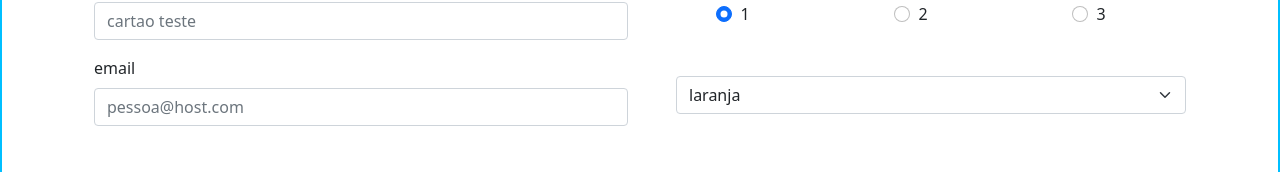
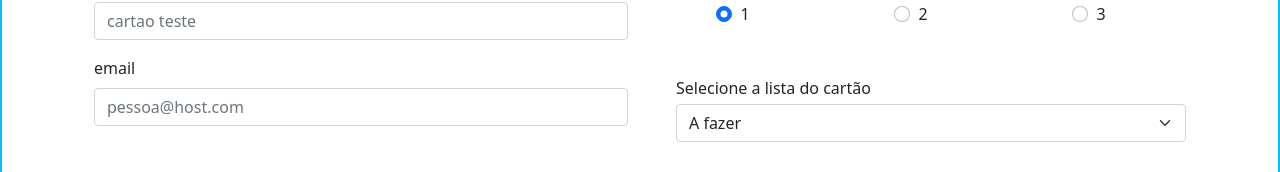
Before and after one commit to ellsonmendesyt/slideworks, a React (Create React App) app: page / in a window 1280 px wide. Shown: the part 153-325 px from the top of the page. Built offline with nearby package versions, Linux system fonts and the light colour scheme; no server answers.

Commit message:
ja poe labels nos cartoes e escolhe a lista onde por o cartao

```diff
--- a/src/components/form.js
+++ b/src/components/form.js
@@ -9,9 +9,25 @@ const Form = () => {
      const [name,setName]=React.useState('');
      const [email,setEmail]=React.useState('');
      const [desc,setDesc]=React.useState('');
-     const [color,setColor]=React.useState('orange');
+     const [list,setList]=React.useState('61170decc241de1182844f30');
      const [size, setSize]=React.useState('small');
      const [isChecked,setIsChecked]=React.useState(false);
+
+
+     //por privado depois
+     const key='9d8a7f134d73959e67911886ac9aa64b';
+     const token='a0224ee5322b96887dbc583374e58a68ecd2e443f6e1a66e500e6d59aed7809c';
+     const listId='61170decc241de1182844f30';
+     const boardId='61170decc241de1182844f2f';
+     const cardId='61170e13ba2a341bf6ae9833';
+
+
+
+
+
+
+
+
 
 
      //tags
@@ -24,9 +40,23 @@ const Form = () => {
    const handleSubmit=(e)=>{
        e.preventDefault();
         const card = {
-            name,email,desc,color,size,tags
+            name,email,desc,list,size,tags
         }
-        console.log(card)
+          const activeLabels = tags.filter((tag)=> tag.marked);
+
+         const labels= activeLabels.map((tag)=>tag.id);
+
+
+
+        fetch(`https://api.trello.com/1/cards?key=${key}&token=${token}&idList=${list}&name=${card.name}&desc=${card.desc}&idLabels=${labels}`,{
+            method:'POST',
+            headers:{"Content-Type":"application/json"}
+
+        })
+        .then(()=>{console.log('cartao criado com sucesso')})
+        .catch(err=>console.log(err));
+
+
    }
 
 // ATUALIZAR                                                              ATUALIZAR
@@ -108,10 +138,11 @@ const Form = () => {
                  </div>
 
                     <div className="select__dropdown mt-5 ms-4 ">
-                        <select className="form-select" aria-label="selecionar cores" value={color} onChange={(e)=>setColor(e.target.value)}>
-                            <option value="white">branco</option>
-                            <option value="orange">laranja</option>
-                            <option value="purple" defaultValue >violeta</option>
+                        <label className='mb-1' >Selecione a lista do cartão</label>
+                        <select className="form-select" aria-label="selecionar a lista" value={list} onChange={(e)=>setList(e.target.value)}>
+                            <option value="61170decc241de1182844f30">A fazer</option>
+                            <option value="61170decc241de1182844f31">Em andamento</option>
+                            <option value="61170decc241de1182844f32" defaultValue >Completo</option>
                         </select>
                     </div>
 
--- a/src/components/home.js
+++ b/src/components/home.js
@@ -40,12 +40,12 @@ const cardId='61170e13ba2a341bf6ae9833';
     return (
         <div className='row o'>
          <CardList cards={cards}/>
-
+         {console.log(cards)}
         <Form/>
 
 
         </div>
     )
 }
-
+//https://images.unsplash.com/photo-1628850923193-544e7b81ebad?ixid=Mnw3MDY2fDB8MXxjb2xsZWN0aW9ufDF8MzE3MDk5fHx8fHwyfHwxNjI5MDM3Mjcy&ixlib=rb-1.2.1&w=2560&h=2048&q=90
 export default Home
```
